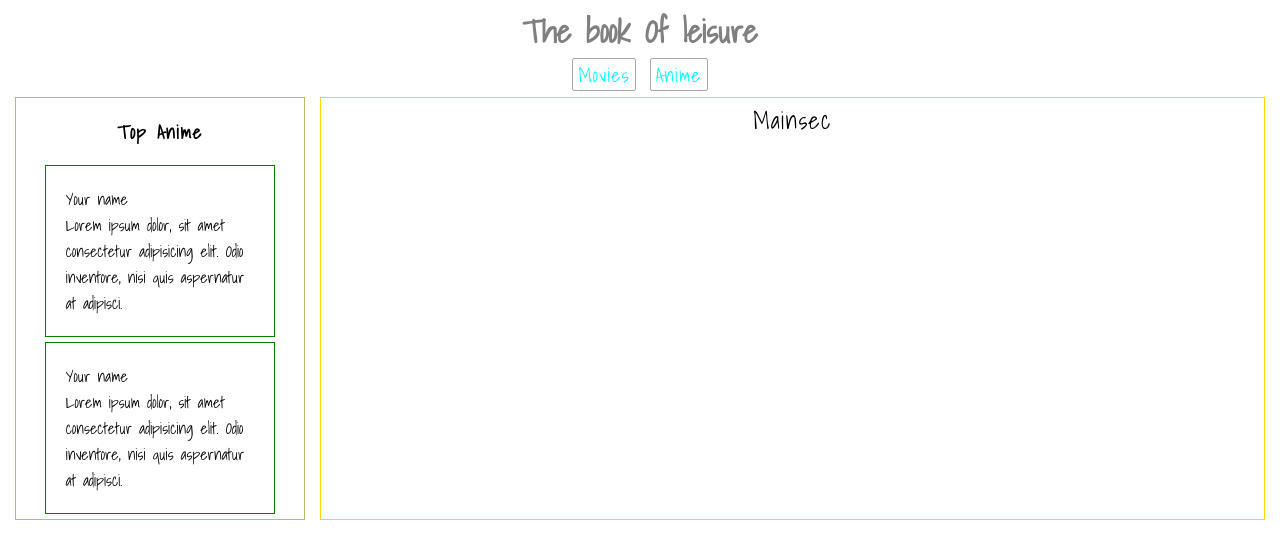
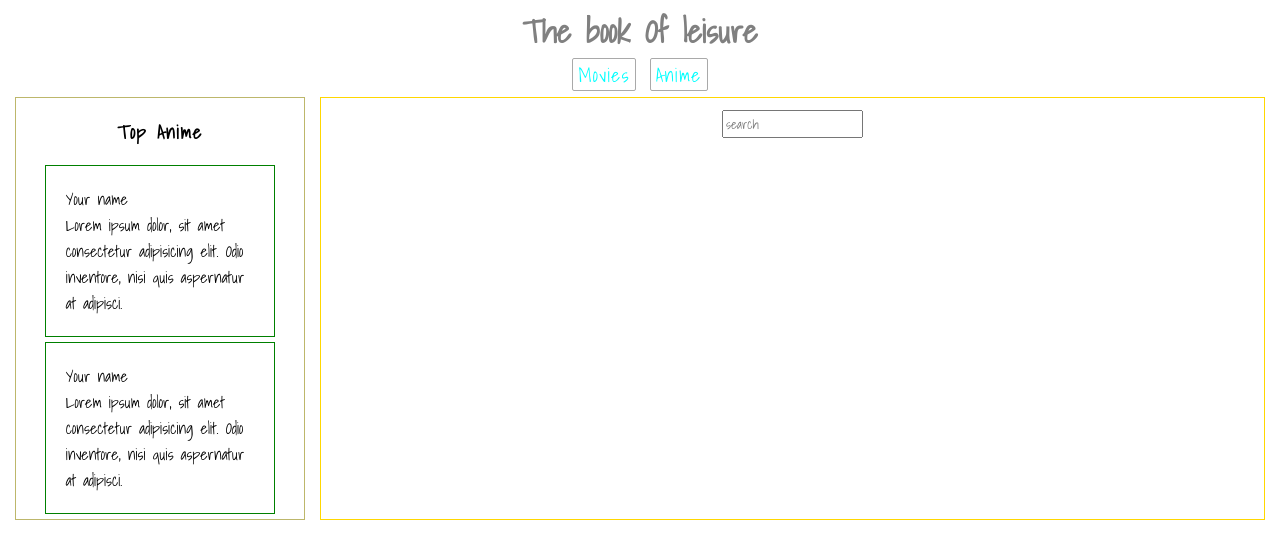
Before and after one commit to Zouziszzm/react-app-tut, a React (Vite) app: page / in a window 1280 px wide. Shown: the top 558 px of the page. Built offline with nearby package versions, Linux system fonts and the light colour scheme.

Commit message:
version 4 released so got to chage  every thin T_T

```diff
--- a/src/App.jsx
+++ b/src/App.jsx
@@ -12,7 +12,7 @@ function App() {
     <div className="App">
       <Navbar/>
       <div className="holder">
-        <Sidebar/>
+        <Sidebar topanime={topanime}/>
         <Mainsec/>
       </div>
     </div>
--- a/src/components/mainsec.jsx
+++ b/src/components/mainsec.jsx
@@ -1,7 +1,10 @@
 import '../components/styles/mainsec.css'
 function Mainsec() {
   return (
-    <div className="main">Mainsec
+    <div className="main">
+        <form className="search-box">
+            <input type="search" placeholder="search" required />
+        </form>
     </div>
   )
 }
```
